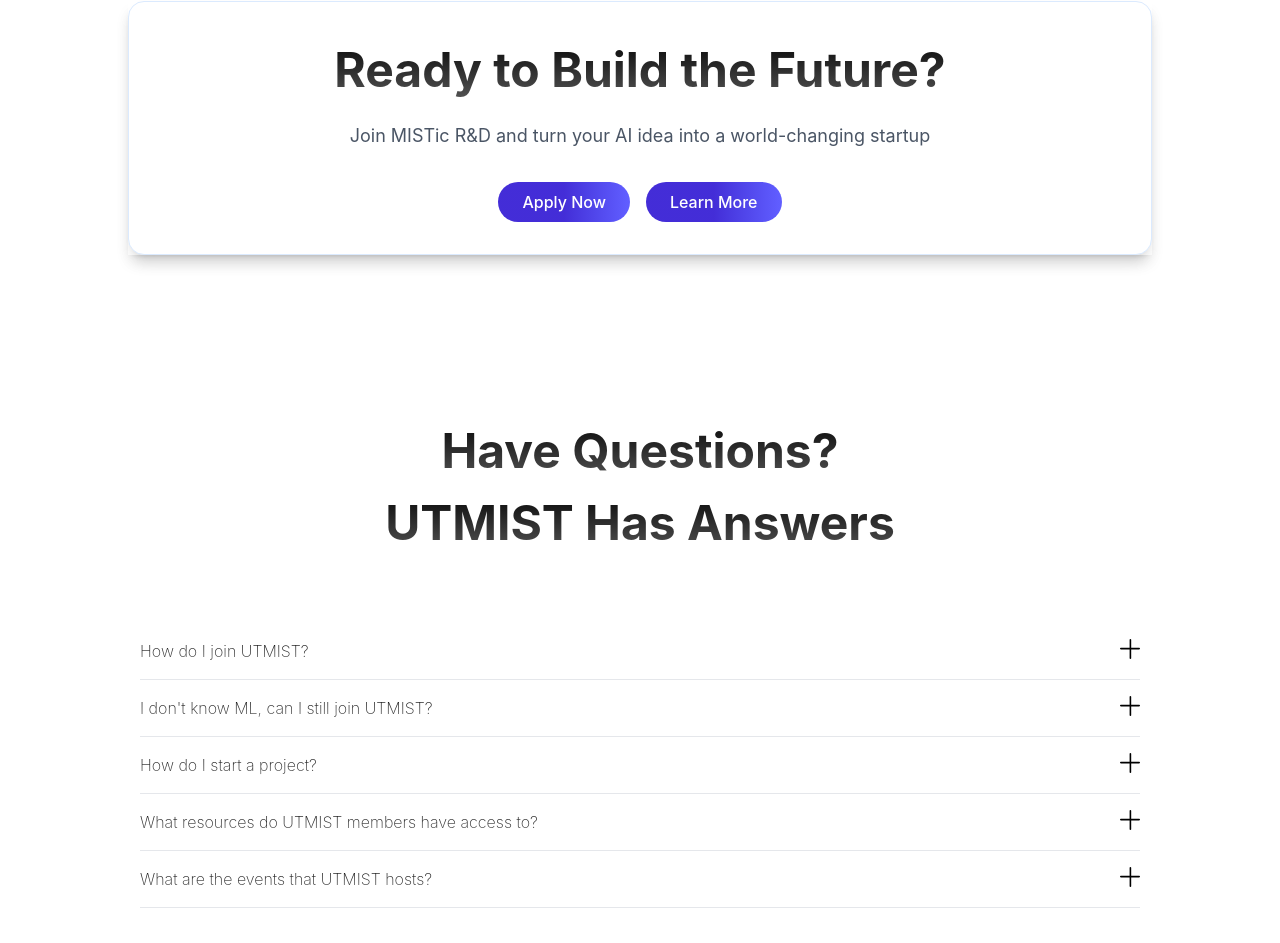
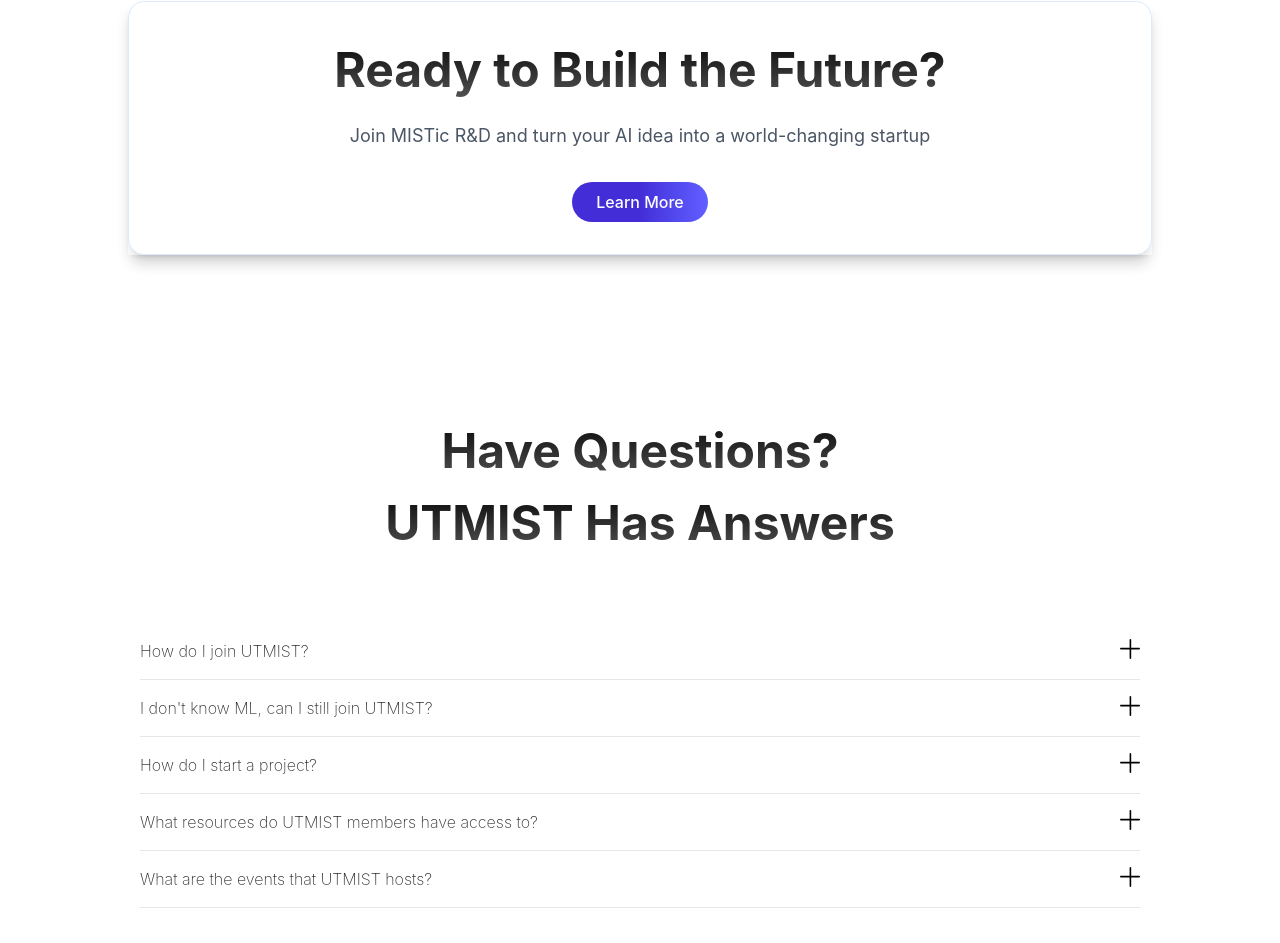
Before and after one commit to UTMIST/UTMIST, a Next.js app in the folder client/: page / in a window 1280 px wide. Shown: the part 4210-5153 px from the top of the page. Built offline with nearby package versions, Linux system fonts and the light colour scheme; no server answers.

Commit message:
Remove Apply Button for Startups in Home Page

```diff
--- a/client/src/components/startupsSection.tsx
+++ b/client/src/components/startupsSection.tsx
@@ -69,13 +69,6 @@ const StartupsSection = () => {
                         </p>
                         <div className="flex flex-col md:flex-row gap-4 justify-center items-center w-full">
                             <Link
-                                href="/careers"
-                                className="px-6 py-2 bg-gradient-to-r from-indigo-700 via-indigo-700 to-indigo-500 text-white rounded-full font-medium transition-opacity duration-200 hover:opacity-90 w-auto"
-                                style={{ fontFamily: 'var(--system-font)' }}
-                            >
-                                Apply Now
-                            </Link>
-                            <Link
                                 href="/startups"
                                 className="px-6 py-2 bg-gradient-to-r from-indigo-700 via-indigo-700 to-indigo-500 text-white rounded-full font-medium transition-opacity duration-200 hover:opacity-90 w-auto"
                                 style={{ fontFamily: 'var(--system-font)' }}
```
